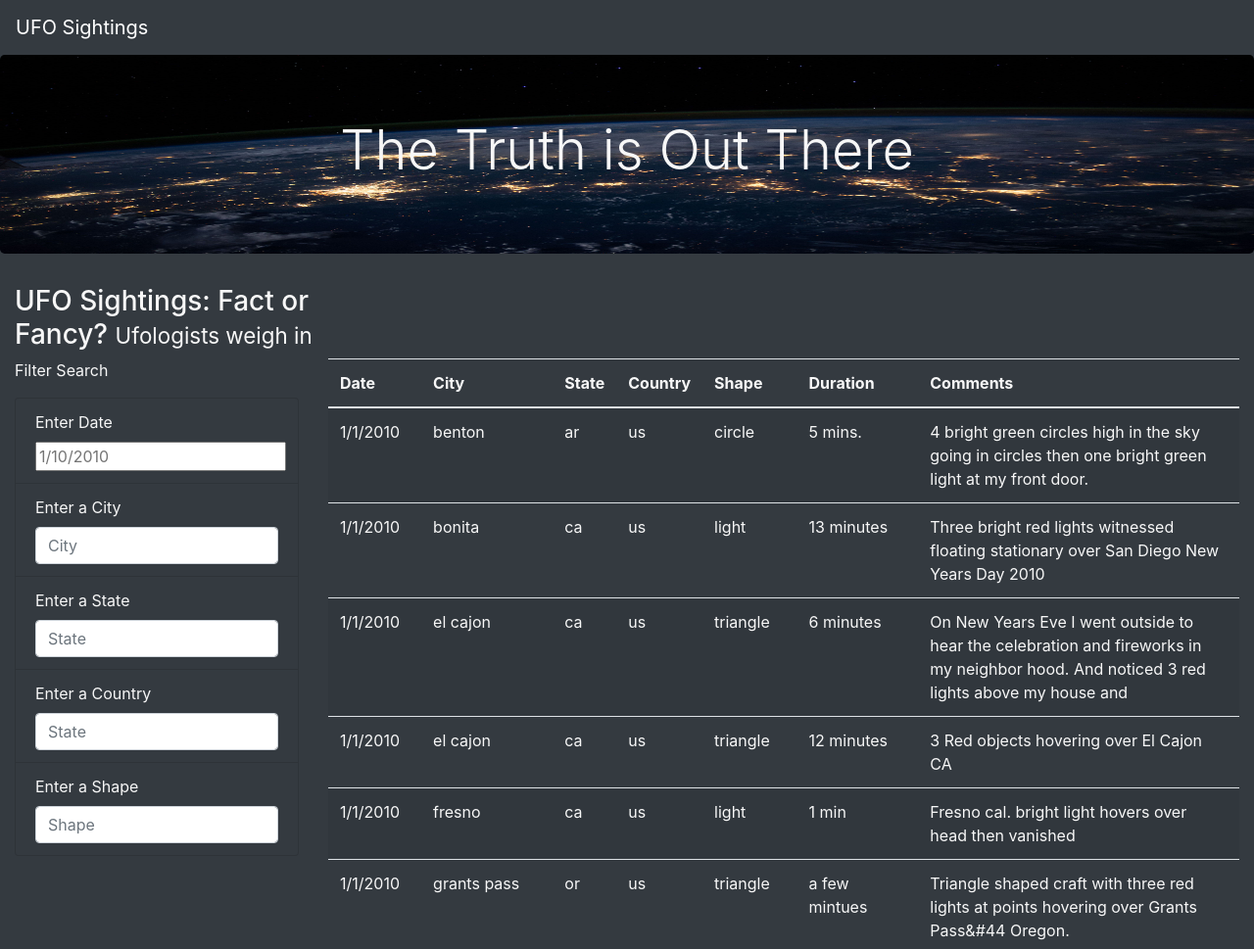
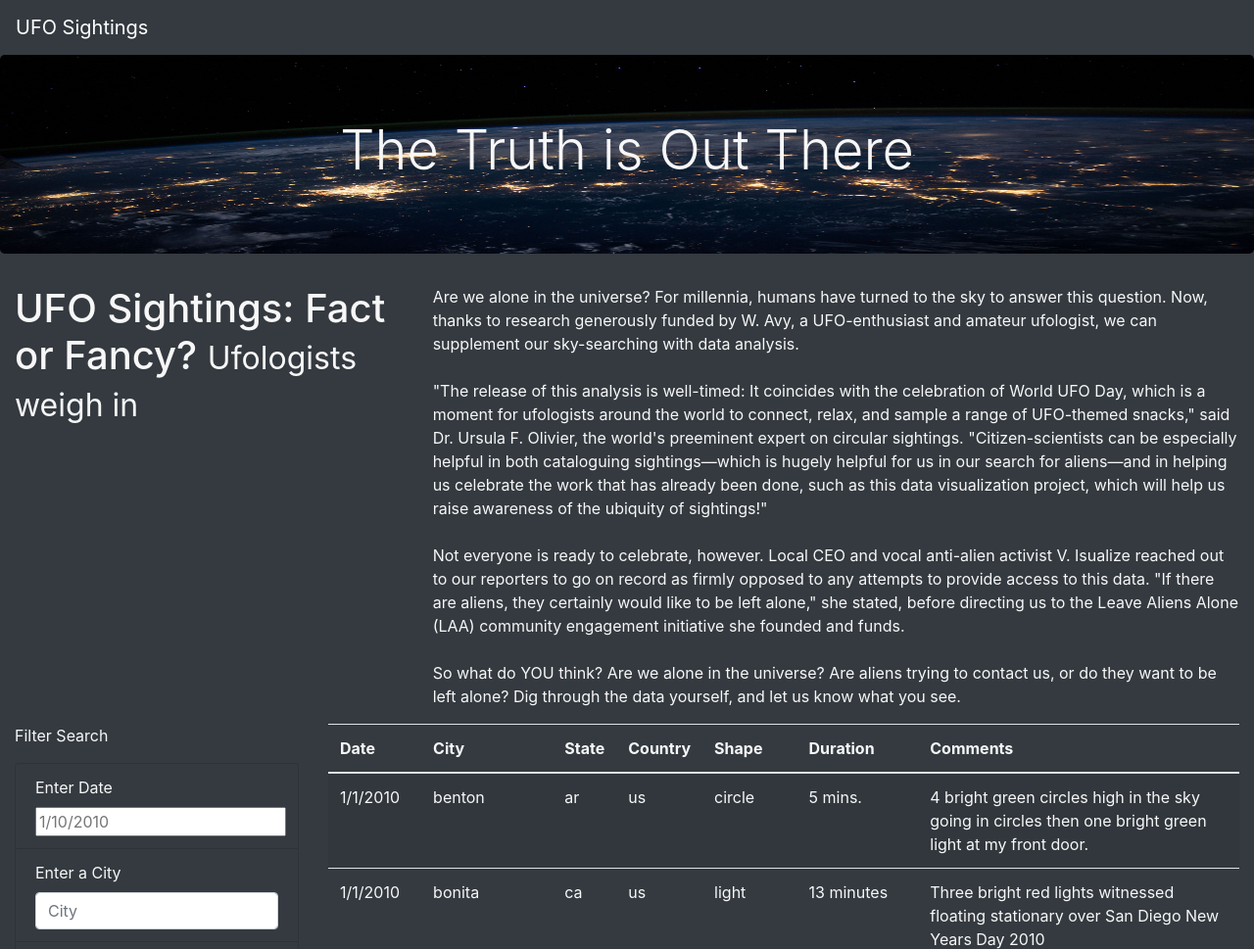
Before and after one commit to adecoste2/UFO, a plain HTML site: page index.html in a window 1280 px wide. Shown: the top 969 px of the page at 98% size. Drawn offline with nearby package versions, Linux system fonts and the light colour scheme.

Commit message:
Final Commit

```diff
--- a/index.html
+++ b/index.html
@@ -27,10 +27,11 @@
      <div class="container-fluid">
        <div class="row">
          <div class="col-md-4 article-title">
-           <h3>UFO Sightings: Fact or Fancy? <small>Ufologists weigh in</small></h3>
+           <h1>UFO Sightings: Fact or Fancy? <small>Ufologists weigh in</small></h1>
          </div>
          <div class="col-md-8 article-p">
            <p>
+            Are we alone in the universe? For millennia, humans have turned to the sky to answer this question. Now, thanks to research generously funded by W. Avy, a UFO-enthusiast and amateur ufologist, we can supplement our sky-searching with data analysis.<br><br>"The release of this analysis is well-timed: It coincides with the celebration of World UFO Day, which is a moment for ufologists around the world to connect, relax, and sample a range of UFO-themed snacks," said Dr. Ursula F. Olivier, the world's preeminent expert on circular sightings. "Citizen-scientists can be especially helpful in both cataloguing sightings—which is hugely helpful for us in our search for aliens—and in helping us celebrate the work that has already been done, such as this data visualization project, which will help us raise awareness of the ubiquity of sightings!"<br><br>Not everyone is ready to celebrate, however. Local CEO and vocal anti-alien activist V. Isualize reached out to our reporters to go on record as firmly opposed to any attempts to provide access to this data. "If there are aliens, they certainly would like to be left alone," she stated, before directing us to the Leave Aliens Alone (LAA) community engagement initiative she founded and funds.<br><br>So what do YOU think? Are we alone in the universe? Are aliens trying to contact us, or do they want to be left alone? Dig through the data yourself, and let us know what you see.
            </p>
          </div>
        </div>
@@ -57,7 +58,7 @@
                  </li>
                  <li class="list-group-item bg-dark">
                    <label for="country">Enter a Country</label>
-                   <input type="text" id="country" class="form-control" placeholder="State" />
+                   <input type="text" id="country" class="form-control" placeholder="Country" />
                  </li>
                  <li class="list-group-item bg-dark">
                    <label for="shape">Enter a Shape</label>
```
Also changed, not shown: static/images/City_filter.png (added), static/images/Country_filter.png (added), static/images/Enter_date_Filter.png (added), static/images/Shape_filter.png (added), static/images/State_filter.png (added).
